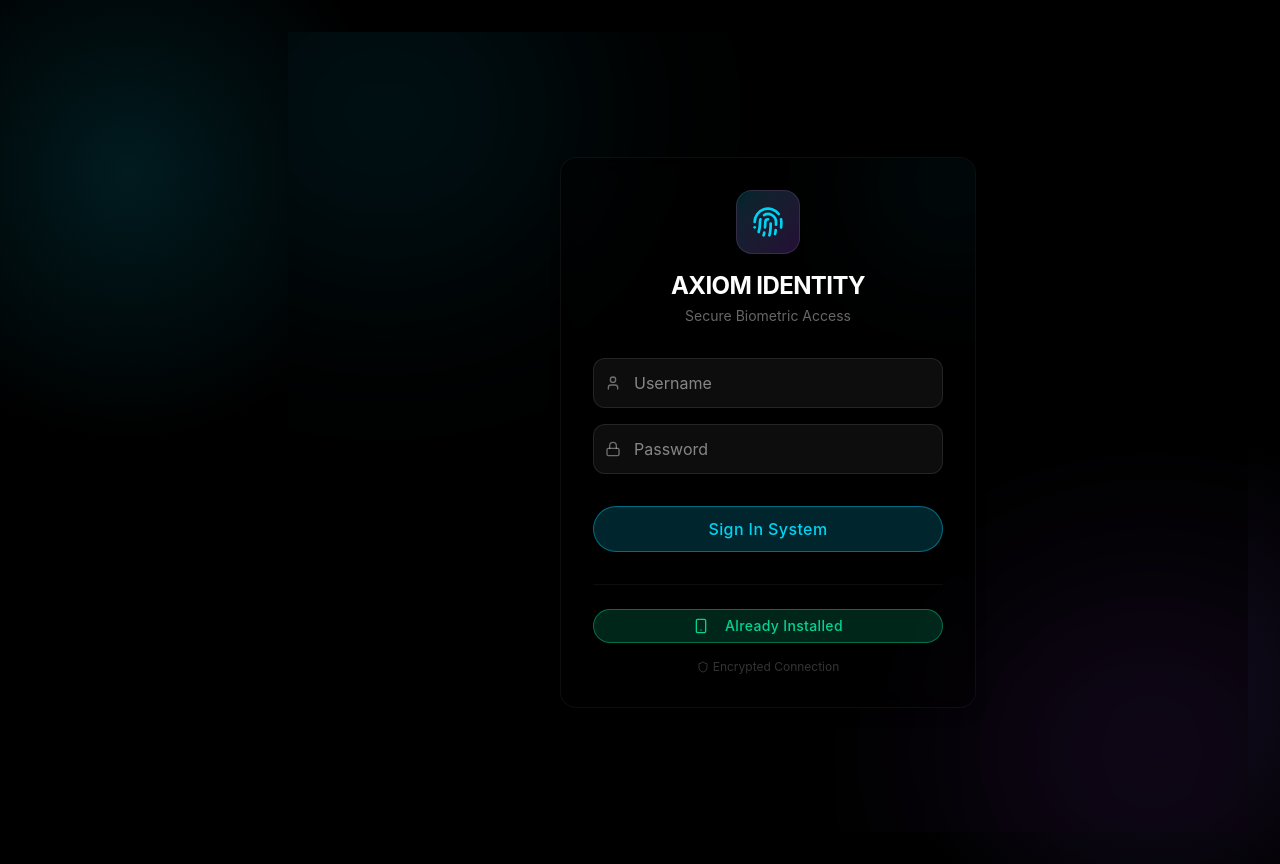
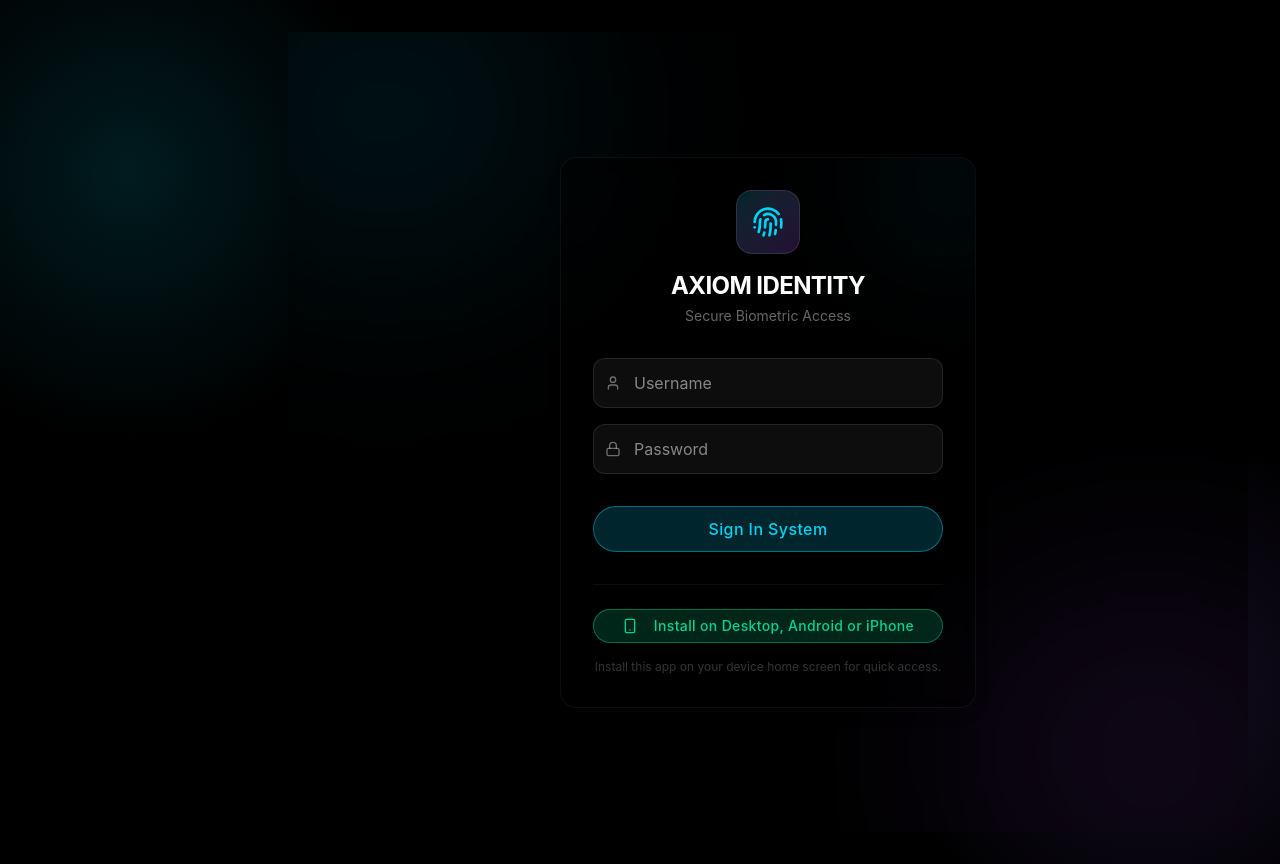
Before and after one commit to Vyno87/axiom, a Next.js app: page /login in a window 1280 px wide. Built offline with nearby package versions, Linux system fonts and the light colour scheme; no server answers.

Commit message:
Fix: Update PWA install text and support iOS instructions

```diff
--- a/app/login/page.tsx
+++ b/app/login/page.tsx
@@ -52,6 +52,7 @@ export default function LoginPage() {
     };
 
     const handleInstallClick = () => {
+        // Android / Desktop (Chrome/Edge)
         if (deferredPrompt) {
             deferredPrompt.prompt();
             deferredPrompt.userChoice.then((choiceResult: any) => {
@@ -61,6 +62,15 @@ export default function LoginPage() {
                 setDeferredPrompt(null);
                 setShowInstallPrompt(false);
             });
+        }
+        // iOS / Others - Show Manual Instructions
+        else {
+            const isIOS = /iPhone|iPad|iPod/.test(navigator.userAgent);
+            if (isIOS) {
+                alert("To install on iOS:\n1. Tap the Share button below 👇\n2. Scroll down and tap 'Add to Home Screen' ➕");
+            } else {
+                alert("To install:\nLook for the 'Install' icon in your browser address bar or menu.");
+            }
         }
     };
 
@@ -132,20 +142,21 @@ export default function LoginPage() {
                     </form>
 
                     <div className="mt-8 pt-6 border-t border-white/5 space-y-4">
-                        {/* PWA Install Button - Always show for Android/Desktop */}
+                        {/* PWA Install Button - Always show for iOS/Android/Desktop */}
                         <NeonButton
                             size="sm"
                             variant="success"
                             onClick={handleInstallClick}
                             className="w-full"
-                            disabled={!showInstallPrompt}
+                            // Always enabled to show instructions if prompt not available (e.g. iOS)
+                            disabled={false}
                         >
                             <Smartphone className="w-4 h-4 mr-2" />
-                            {showInstallPrompt ? "Install App (PWA)" : "Already Installed"}
+                            Install on Desktop, Android or iPhone
                         </NeonButton>
 
-                        <p className="text-white/20 text-xs flex items-center justify-center gap-1">
-                            <Shield className="w-3 h-3" /> Encrypted Connection
+                        <p className="text-white/20 text-xs text-center">
+                            Install this app on your device home screen for quick access.
                         </p>
                     </div>
                 </GlassCard>
```
